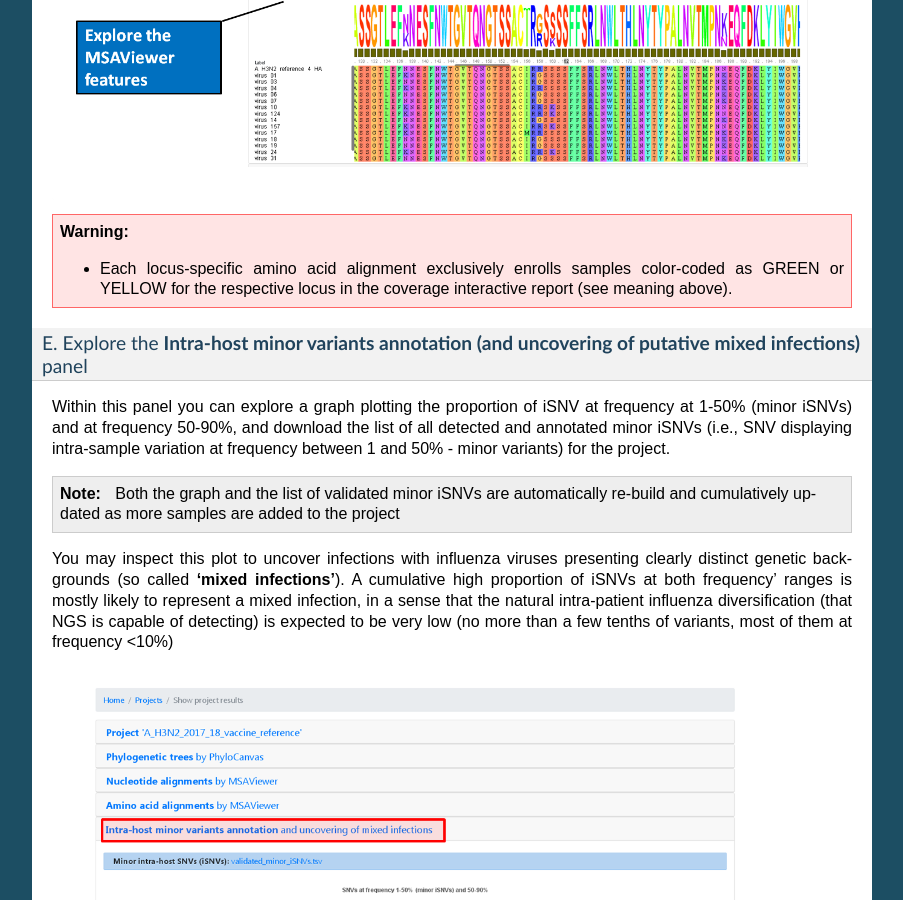
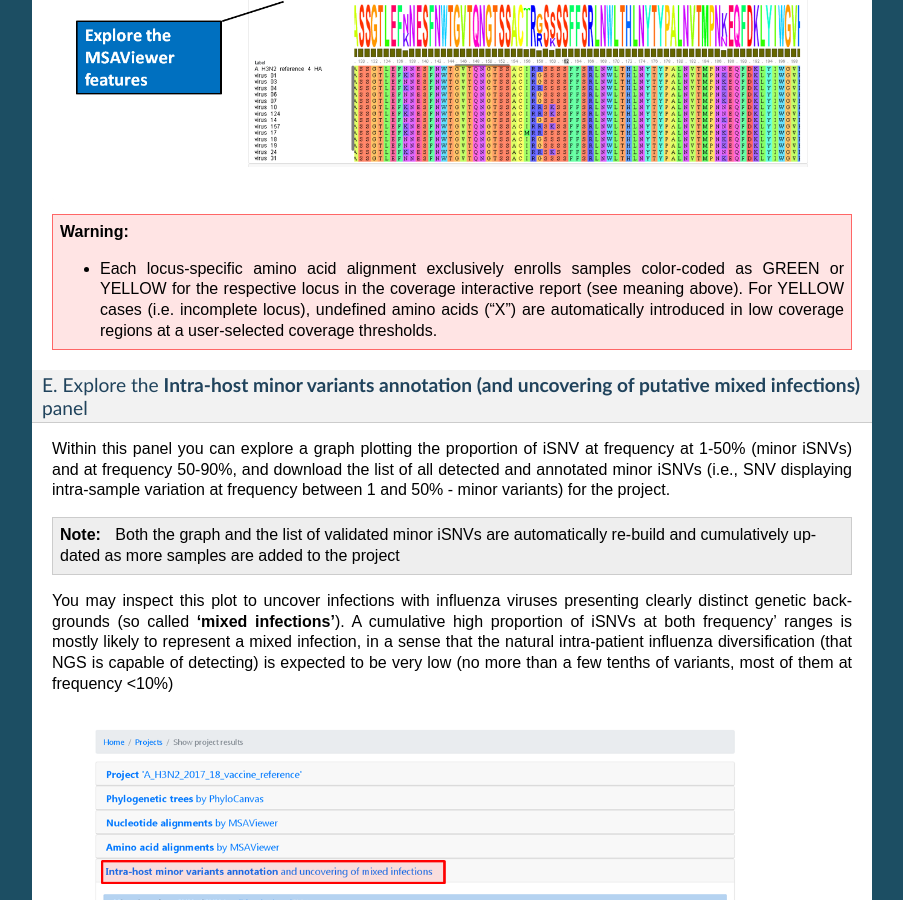
Before and after one commit to INSaFLU/insaflu_docs, a Sphinx documentation site: the page built from docs/output_visualization.rst, in a window 1280 px wide and 900 px high, scrolled down 12882 px. Shown: the whole window, without its empty margins (198-1101 px from the left). Built offline with Sphinx 7.4.7, drawn with Linux system fonts in a browser that asks for light colours; formulas are drawn with MathJax 3.

Commit message:
Correct typo

```diff
--- a/docs/output_visualization.rst
+++ b/docs/output_visualization.rst
@@ -268,7 +268,7 @@
 
 .. warning::
 
-  - Each locus-specific amino acid alignment exclusively enrolls samples color-coded as GREEN or YELLOW for the respective locus in the coverage interactive report (see meaning above).
+  - Each locus-specific amino acid alignment exclusively enrolls samples color-coded as GREEN or YELLOW for the respective locus in the coverage interactive report (see meaning above). For YELLOW cases (i.e. incomplete locus), undefined amino acids (“X”) are automatically introduced in low coverage regions at a user-selected coverage thresholds.
 
 E. Explore the **Intra-host minor variants annotation (and uncovering of putative mixed infections)** panel
 ...........................................................................................................
```
